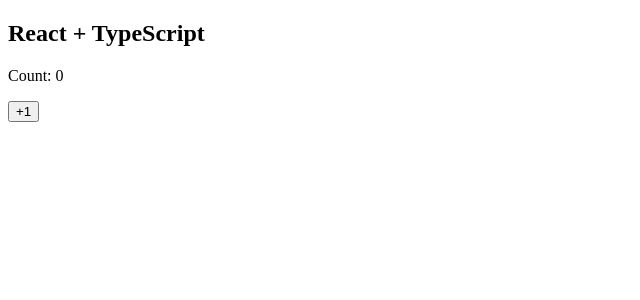
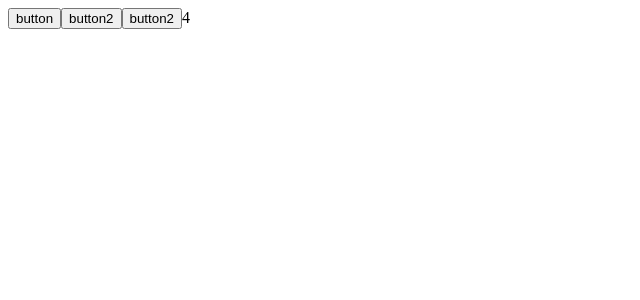
Before and after one commit to ameysawant/react19-with-typescript-tutorial, a React (Vite) app: page / in a window 1280 px wide. Shown: the top 300 px of the page, without its empty margins (0-640 px from the left). Built offline with nearby package versions, Linux system fonts and the light colour scheme.

Commit message:
added component rules

```diff
--- a/src/App.tsx
+++ b/src/App.tsx
@@ -1,14 +1,15 @@
-import Button from "@/components/Button.tsx";
-import type ButtonProps from "./components/Button.tsx";
-import Counter from "./components/Counter.tsx";
+import Button, { Button2 } from "./components/Button";
 
-function App() {
-  console.log("app componenet rendered");
+const App = () => {
   return (
     <>
-      <Counter />
+      <Button />
+      <Button2 />
+      {2 + 2}
+      <img className="btn-primary" src="" alt="" />
+      <br />
     </>
   );
-}
+};
 
 export default App;
--- a/src/components/Button.tsx
+++ b/src/components/Button.tsx
@@ -1,9 +1,15 @@
-type ButtonProps = {
-  name: string;
+const Button = () => {
+  return <button>button</button>;
 };
 
-const Button = ({ name }: ButtonProps) => {
-  return <div>Button {name}</div>;
+// named export
+export const Button2 = () => {
+  return (
+    <>
+      <button>button2</button>
+      <button>button2</button>
+    </>
+  );
 };
 
 export default Button;
--- a/src/components/Counter.tsx
+++ /dev/null
@@ -1,15 +0,0 @@
-import { useState } from "react";
-
-const Counter = () => {
-  const [count, setCount] = useState<number>(0);
-
-  return (
-    <div>
-      <h2>React + TypeScript</h2>
-      <p>Count: {count}</p>
-      <button onClick={() => setCount(count + 1)}>+1</button>
-    </div>
-  );
-};
-
-export default Counter;
```
